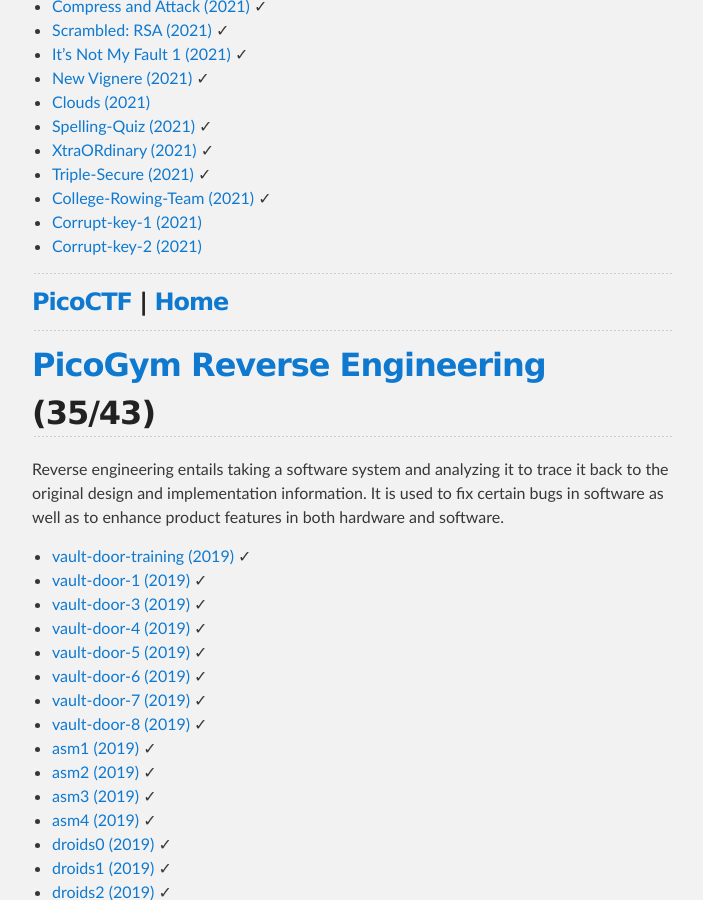
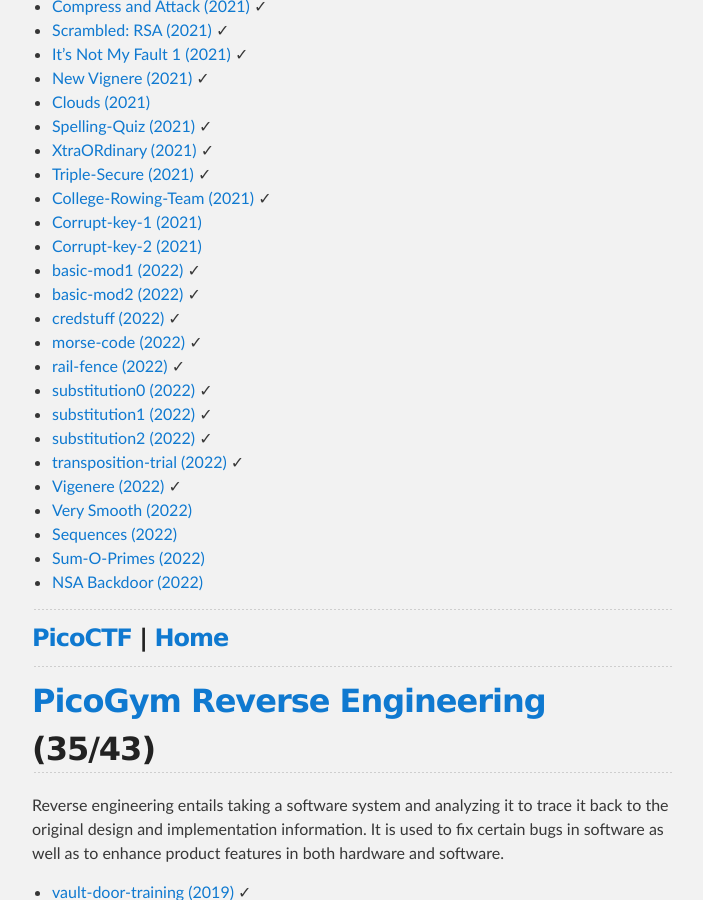
Before and after one commit to djm89uk/djm89uk.github.io, a Jekyll site: the page built from picoctf.md, in a window 1280 px wide and 900 px high, scrolled down 2737 px. Shown: the whole window, without its empty margins (288-991 px from the left). Built offline with Jekyll 4.4.1, drawn with Linux system fonts in a browser that asks for light colours; our own code applies the rules of GitHub Pages for plain Markdown files.

Commit message:
Update picoctf.md

```diff
--- a/picoctf.md
+++ b/picoctf.md
@@ -91,7 +91,7 @@ Cryptography is essential to many models of cyber security. Cryptography applies
 - [AES-ABC (2019)](./picogym_c.md#aes-abc) ✓
 - [b00tl3gRSA3 (2019)](./picogym_c.md#b00tl3grsa3) ✓
 - [john_pollard (2019)](./picogym_c.md#john-pollard) ✓
-- [Mod 26 (2021)](./picogym_c.md#mod26) ✓
+- [Mod 26 (2021)](./picogym_c.md#mod-26) ✓
 - [Mind your Ps and Qs (2021)](./picogym_c.md#mind-your-ps-and-qs) ✓
 - [Easy Peasy (2021)](./picogym_c.md#easy-peasy) ✓
 - [New Caesar (2021)](./picogym_c.md#new-caesar) ✓
@@ -112,6 +112,20 @@ Cryptography is essential to many models of cyber security. Cryptography applies
 - [College-Rowing-Team (2021)](./picogym_c.md#college-rowing-team) ✓
 - [Corrupt-key-1 (2021)](./picogym_c.md#corrupt-key-1)
 - [Corrupt-key-2 (2021)](./picogym_c.md#corrupt-key-2)
+- [basic-mod1 (2022)](./picogym_c.md#basic-mod1) ✓
+- [basic-mod2 (2022)](./picogym_c.md#basic-mod2) ✓
+- [credstuff (2022)](./picogym_c.md#credstuff) ✓
+- [morse-code (2022)](./picogym_c.md#morse-code) ✓
+- [rail-fence (2022)](./picogym_c.md#rail-fence) ✓
+- [substitution0 (2022)](./picogym_c.md#substitution0) ✓
+- [substitution1 (2022)](./picogym_c.md#substitution1) ✓
+- [substitution2 (2022)](./picogym_c.md#substitution2) ✓
+- [transposition-trial (2022)](./picogym_c.md#transposition-trial) ✓
+- [Vigenere (2022)](./picogym_c.md#vigenere) ✓
+- [Very Smooth (2022)](./picogym_c.md#very-smooth)
+- [Sequences (2022)](./picogym_c.md#sequences)
+- [Sum-O-Primes (2022)](./picogym_c.md#sum-o-primes)
+- [NSA Backdoor (2022)](./picogym_c.md#nsa-backdoor)
 
 ---
 
```
Also changed, not shown: other parts of picoctf.md (+1 -1 lines).
